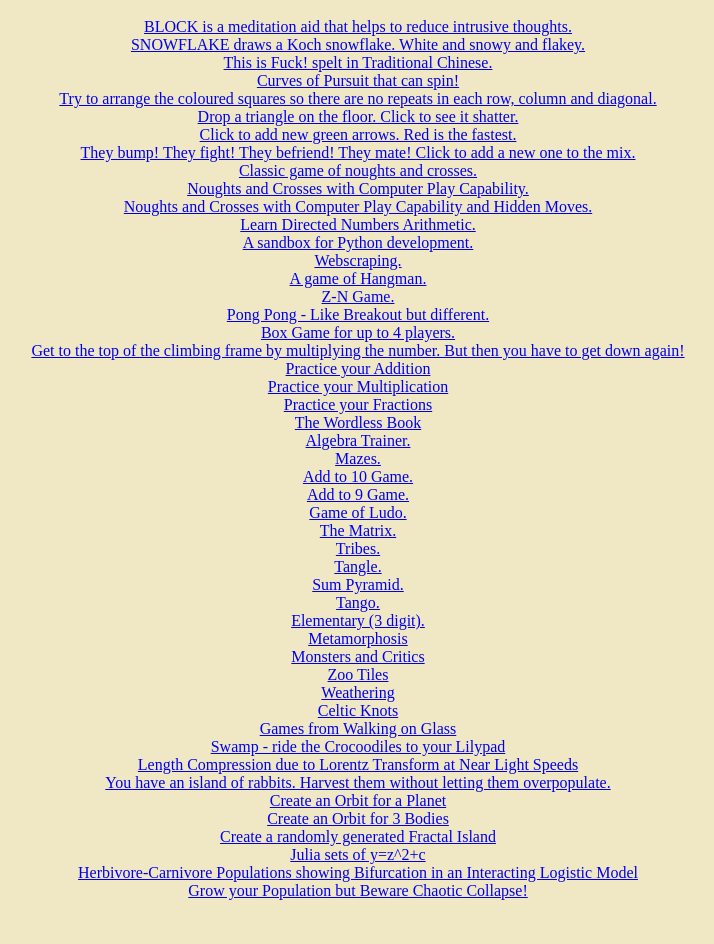
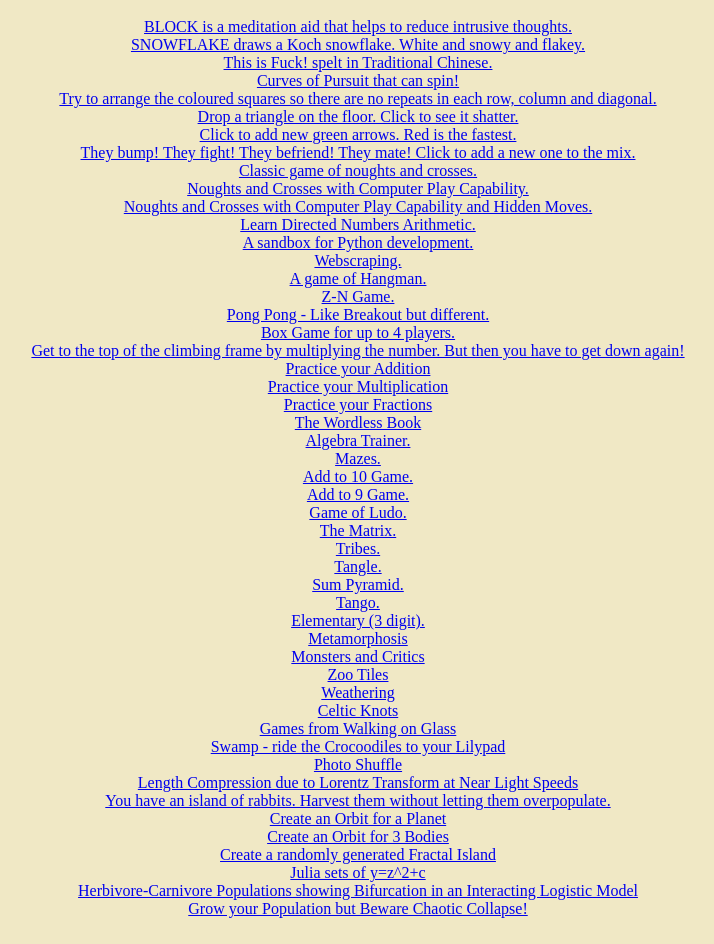
Before and after one commit to ianmcd34/ianmcd34..github.io, a plain HTML site: page index.html in a window 1280 px wide. Shown: the part 101-1045 px from the top of the page, without its empty margins (282-996 px from the left). Drawn offline with Linux system fonts and the light colour scheme.

Commit message:
Refactor index.html structure and content

```diff
--- a/index.html
+++ b/index.html
@@ -61,6 +61,7 @@
 	  <a href="./KNOTS/index_knots.html" >Celtic Knots<br></a>
 	  <a href="./BANKS/walking_on_glass_games.html" >Games from Walking on Glass<br></a>
 	<a href="./SWAMP/indexSWAMP.html" >Swamp - ride the Crocoodiles to your Lilypad<br></a>
+	  <a href="./PHOTOSHUFFLE/index_PhotoShuffle.html" >Photo Shuffle<br></a>
     <a href="./PyScript/index_special.html" >Length Compression due to Lorentz Transform at Near Light Speeds<br></a>
 	<a href="./chaostheory/indexGamekeeper.html" >You have an island of rabbits. Harvest them without letting them overpopulate.<br></a>
     <a href="./chaostheory/index_kepler.html" >Create an Orbit for a Planet<br></a>
```
